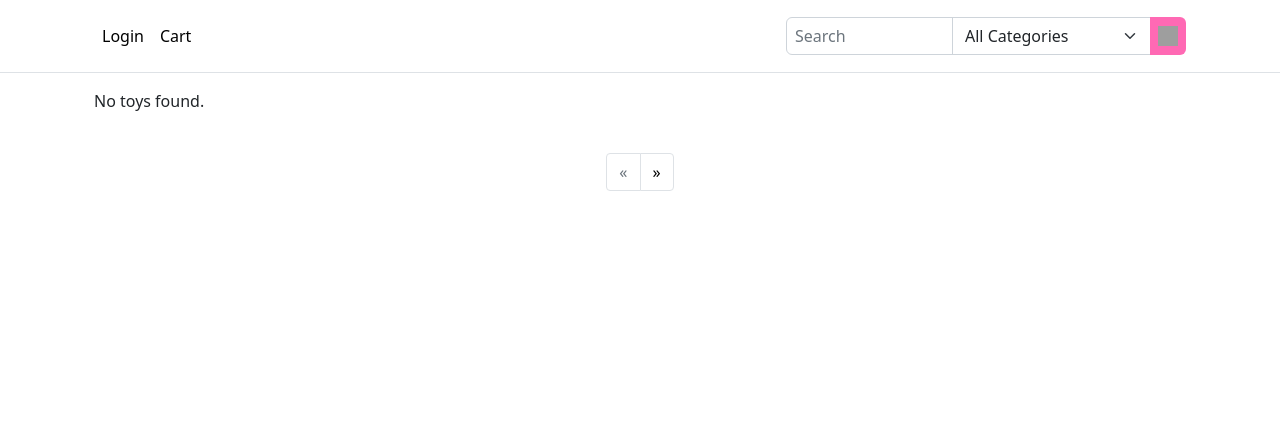
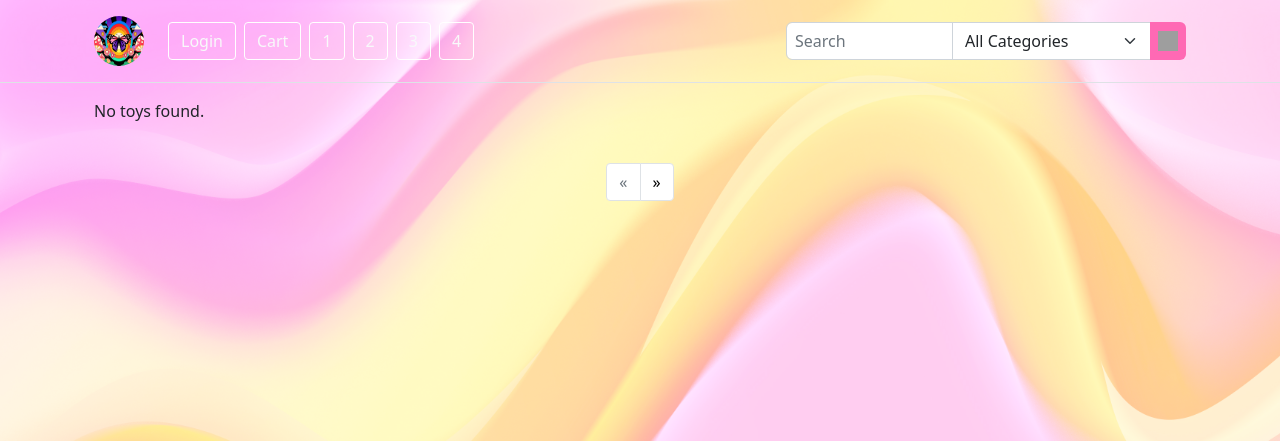
Before and after one commit to annqine/ToyShop, a PHP site: page / in a window 1280 px wide. Shown: the top 441 px of the page. Run offline with PHP 8.4, Linux system fonts and the light colour scheme; data that the repository does not hold is empty; grey boxes are pictures that could not be loaded.

Commit message:
add photo

```diff
--- a/app/Views/header.php
+++ b/app/Views/header.php
@@ -12,17 +12,20 @@
   <header class="p-3 mb-3 border-bottom">
     <div class="container">
       <div class="d-flex flex-wrap align-items-center justify-content-between">
-
+        <img src="/images/icon1.jpg" alt="mdo" width="50" height="50" class="rounded-circle me-4 p-0 mb-0">
         <ul class="nav col-12 col-lg-auto me-lg-auto justify-content-center">
-          <!-- <li><a href="/login" class="nav-link px-2 link-body-emphasis">Login</a></li> -->
           <?php if (isset($_SESSION['user_id'])): ?>
             <!-- Если пользователь вошел -->
-            <li><a href="/logout" class="nav-link px-2 link-body-emphasis">Logout</a></li>
+            <li><button type="button" class="btn btn-header me-2"><a href="/logout" class="link-light link-underline-opacity-0">Logout</a></button></li>
           <?php else: ?>
             <!-- Если пользователь не вошел -->
-            <li><a href="/login" class="nav-link px-2 link-body-emphasis">Login</a></li>
+            <li><button type="button" class="btn btn-header me-2"><a href="/login" class="link-light link-underline-opacity-0">Login</a></button></li>
           <?php endif; ?>
-          <li><a href="/cart" class="nav-link px-2 link-body-emphasis">Cart</a></li>
+          <li><button type="button" class="btn btn-header me-2"><a href="/cart" class="link-light link-underline-opacity-0">Cart</a></button></li>
+          <li><button type="button" class="btn btn-header me-2"><a href="" class="link-light link-underline-opacity-0">1</a></button></li>
+          <li><button type="button" class="btn btn-header me-2"><a href="" class="link-light link-underline-opacity-0">2</a></button></li>
+          <li><button type="button" class="btn btn-header me-2"><a href="" class="link-light link-underline-opacity-0">3</a></button></li>
+          <li><button type="button" class="btn btn-header me-2"><a href="" class="link-light link-underline-opacity-0">4</a></button></li>
         </ul>
 
         <form class="input-group search-group" method="get" action="/search">
--- a/app/Views/home.php
+++ b/app/Views/home.php
@@ -12,7 +12,7 @@
     <link rel="stylesheet" href="../css/style.css">
 </head>
 
-<body>
+<body class="body">
     <?php include 'header.php'; ?>
     <?php
     require_once __DIR__ . '/../Controllers/HomeController.php';
--- a/css/style.css
+++ b/css/style.css
@@ -71,6 +71,23 @@
   background-color: hotpink; /* Темно-розовый цвет при наведении */
 }
 
+.btn-header {
+  /* Классы Bootstrap для кнопки */
+  border: 1px solid #fff;
+  color: #fff;
+  background-color: transparent;
+  text-decoration: none; /* Убирает подчеркивание у ссылок */
+  padding: 0.375rem 0.75rem;
+  border-radius: 0.25rem;
+  transition: all 0.3s ease; /* Плавный переход для всех изменений */
+}
+
+.btn-header:hover {
+  color: rgba(255, 255, 255, 0.5); /* Сделать текст полупрозрачным */
+  background-color: transparent; /* Кнопка остается прозрачной */
+  transform: scale(1.1); /* Увеличение кнопки при наведении */
+}
+
 /* Обертка для поиска */
 .search-group {
   display: flex;
@@ -108,3 +125,23 @@
 .pagination .page-link {
   color: hotpink;
 }
+
+body {
+  margin: 0; /* Убираем отступы, чтобы фон заполнил весь экран */
+  padding: 0;
+  position: relative; /* Чтобы псевдоэлемент был относительно body */
+}
+
+body::before {
+  content: "";
+  position: fixed; /* Фиксируем изображение на экране */
+  top: 0;
+  left: 0;
+  width: 100%;
+  height: 100vh; /* Высота 100% от высоты окна */
+  background-image: url('/images/background.jpg');
+  background-size: cover;
+  background-repeat: no-repeat;
+  opacity: 0.5; /* Регулируем прозрачность */
+  z-index: -1; /* Чтобы фон был позади контента */
+}
```
Also changed, not shown: images/background.jpg (added), images/icon.jpg (added), images/icon1.jpg (added), оспанел/Screenshot_0.png (added), оспанел/Screenshot_1.png (added), оспанел/Screenshot_10.png (added), 10 other files.
